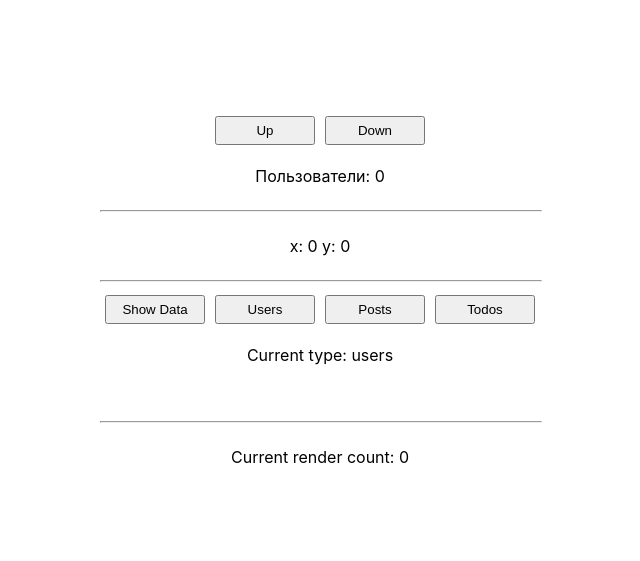
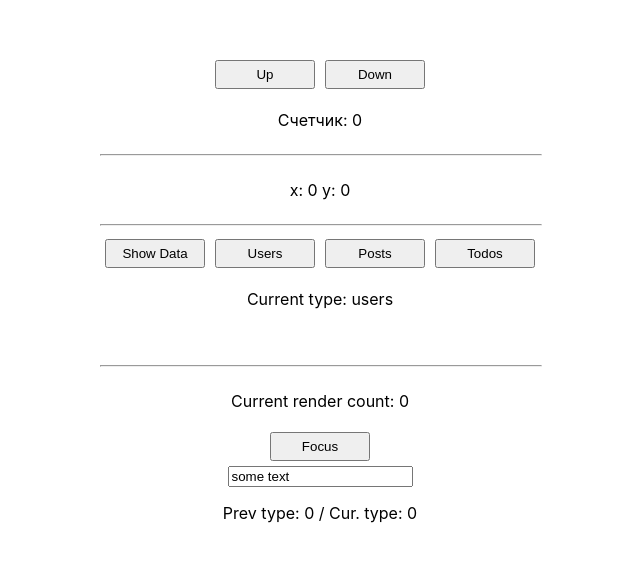
Before and after one commit to i386net/hook-test, a React (Create React App) app: page / in a window 1280 px wide. Shown: the part 103-664 px from the top of the page, without its empty margins (320-960 px from the left). Built offline with nearby package versions, Linux system fonts and the light colour scheme.

Commit message:
add usePref for previous state

```diff
--- a/src/components/App.js
+++ b/src/components/App.js
@@ -10,7 +10,10 @@ function App() {
     x: 0,
     y: 0,
   });
+  const [text, setText] = useState('some text')
   const renderCounter = useRef(0);
+  const inputRef = useRef(null);  // focus to input
+  const prevType = useRef(0);
 
   const increment = () => setCounter(counter + 1);
   const decrement = () => setCounter(counter -1 );
@@ -25,7 +28,7 @@ function App() {
     if (visible) {
       fetch(`https://jsonplaceholder.typicode.com/${type}`)
         .then(response => response.json())
-        .then(json => setData(json))
+        .then(json => setData([...json]))
     }
   }, [visible, type]);
 
@@ -38,9 +41,15 @@ function App() {
 
   useEffect(() => {
     renderCounter.current++;
-  },);
+  });
+
+  useEffect(() => {
+    prevType.current = counter;
+  }, [counter])
 
   const dataList = data.slice(0, 10).map(d => <li key={d.id}>{JSON.stringify(d)}</li>)
+  const inputText = e => setText(e.target.value);
+  const focus = () => inputRef.current.focus();
 
   return (
     <div className="App">
@@ -48,10 +57,14 @@ function App() {
         <button className="btn" onClick={increment}>Up</button>
         <button className="btn" onClick={decrement}>Down</button>
       </div>
-      <p>Пользователи: {counter}</p>
+      <p>Счетчик: {counter}</p>
+
       <hr className="line"/>
+      {/* useEffect */}
       <p>x: {position.x} y: {position.y}</p>
+
       <hr className="line"/>
+      {/* useEffect */}
       <div className="brn-container">
         <button className="btn" onClick={visibilityHandler}>Show Data</button>
         <button className="btn" onClick={() => setType('users')}>Users</button>
@@ -62,8 +75,15 @@ function App() {
       <ul className={visible? 'on': 'off'}>
         {dataList}
       </ul>
+
       <hr className="line"/>
+
+      {/*  useRef */}
       <p>Current render count: {renderCounter.current}</p>
+      <button className="btn" onClick={focus}>Focus</button>
+      {/* on click change focus to this input*/}
+      <input type="text" value={text} onChange={inputText} ref={inputRef}/>
+      <p>Prev type: {prevType.current} / Cur. type: {counter}</p>
     </div>
   );
 }
```
